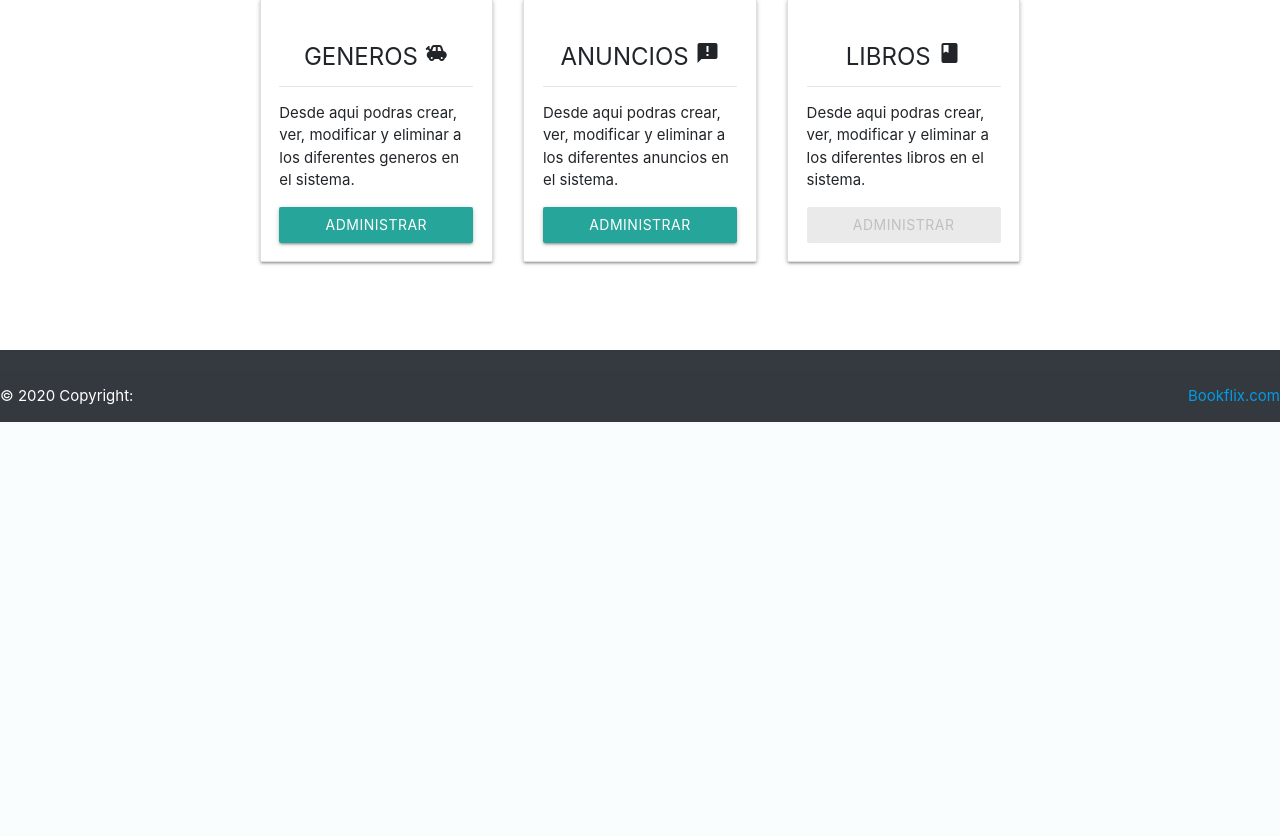
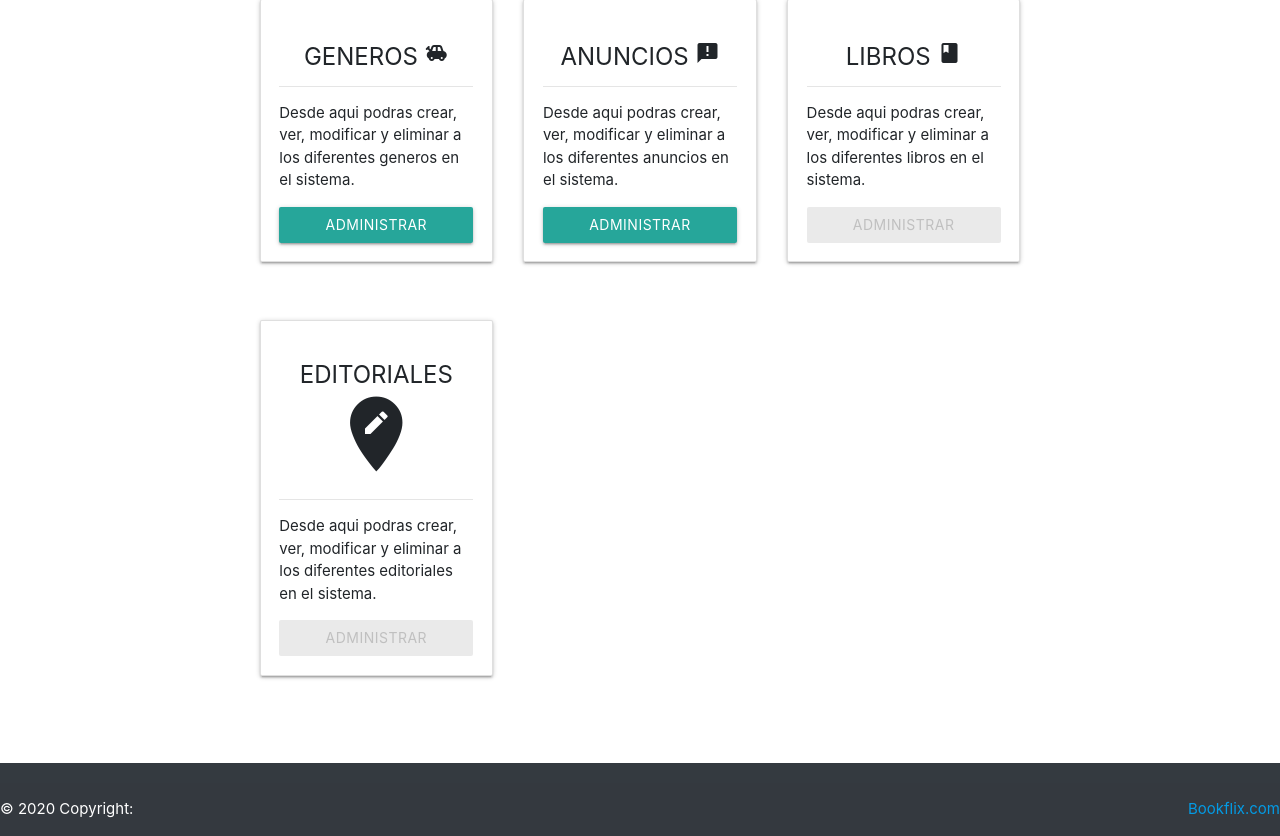
Before and after one commit to ArmandoTercero/Bookflix, a Flask app: page /panel_de_control in a window 1280 px wide. Shown: the part 539-1375 px from the top of the page. Before the commit the page ends 961 px from the top, so only its background shows below. Run offline with Flask 2, Linux system fonts and the light colour scheme; some libraries are stand-ins or nearby versions.

Commit message:
Agregue una sección en el panel de control para manejar las editoriales.

```diff
--- a/bookflix/templates/panel_de_control.html
+++ b/bookflix/templates/panel_de_control.html
@@ -110,6 +110,24 @@
 			</div>
 		</div>
 	</div>
+
+	<div class="row p-2">
+		<div class="col-sm-4">
+			<div class="card">
+				<div class="card-body">
+					<h4 class="card-title text-center">
+						<b>EDITORIALES</b>
+						<i class="material-icons large">edit_location</i>
+					</h4>
+					<hr>
+					<p class="card-text">Desde aqui podras crear, ver, modificar y eliminar a los diferentes editoriales en el sistema.</p>
+					<div class="text-center">
+						<a href="#" class="btn btn-block btn-danger disabled">Administrar</a>
+					</div>
+				</div>
+			</div>
+		</div>
+	</div>
 </div>
 
 {% endblock %}
```
Also changed, not shown: bookflix/templates/registrar.html (+13 -0 lines).
